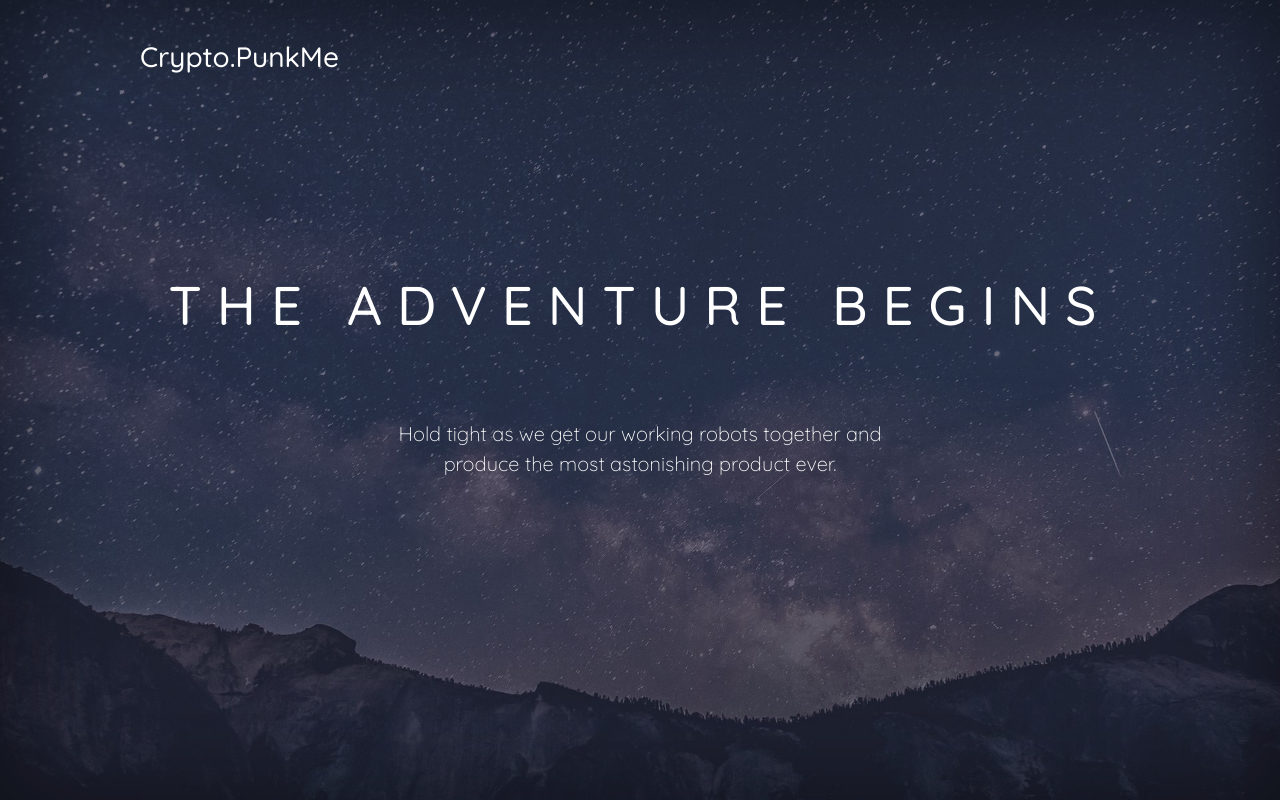
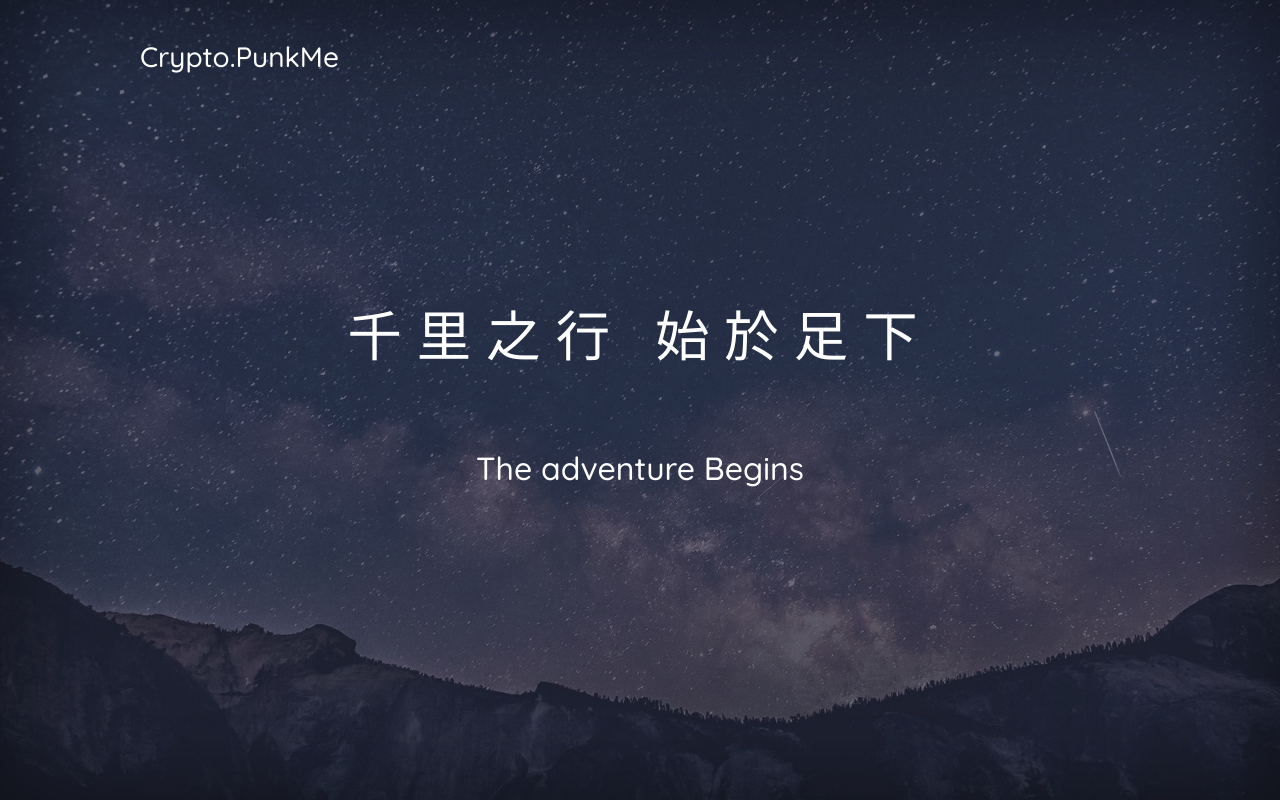
Before and after one commit to paco-ou/punkme.github.io, a plain HTML site: page index.html in a window 1280 px wide. Drawn offline with Linux system fonts and the light colour scheme.

Commit message:
modify title

```diff
--- a/index.html
+++ b/index.html
@@ -30,8 +30,9 @@
         </div>
       </div>
       <div class="inner cover">
-        <h1 class="cover-heading">The adventure Begins</h1>
-        <p class="lead cover-copy">Hold tight as we get our working robots together and produce the most astonishing product ever.</p>
+        <!-- <h1 class="cover-heading">The adventure Begins</h1> -->
+        <h1 class="cover-heading">千里之行 始於足下</h1>
+        <h2 class="">The adventure Begins</h2>
         <!-- <p class="lead"><button type="button" class="btn btn-lg btn-default btn-notify" data-toggle="modal" data-target="#subscribeModal">Notify Me</button></p> -->
       </div>
       <div class="mastfoot">
```
